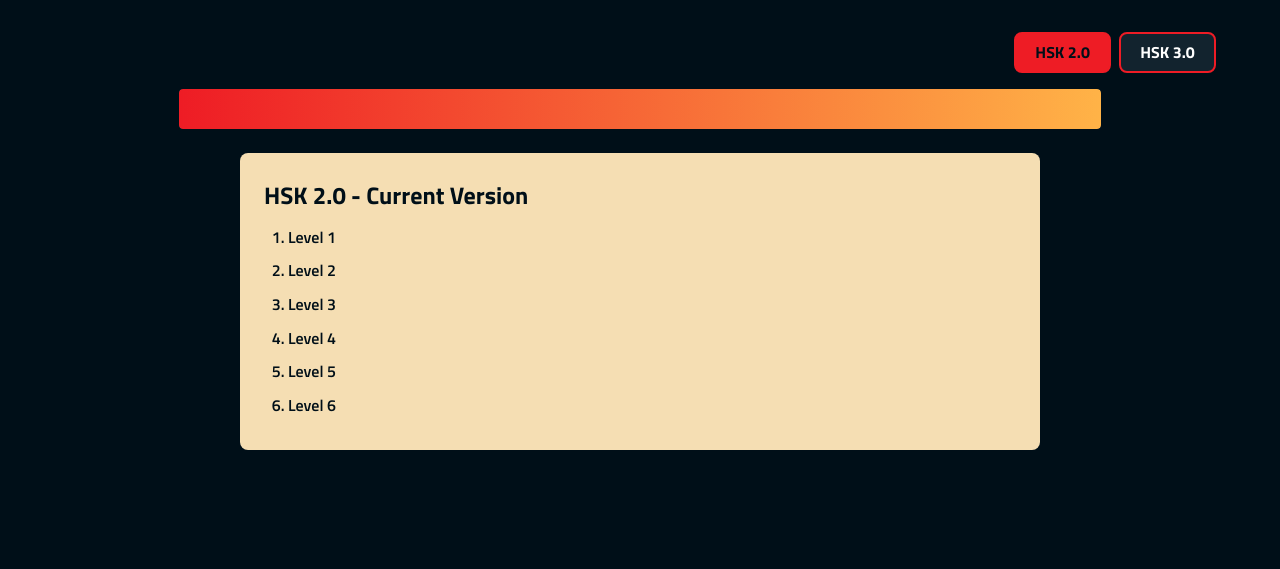
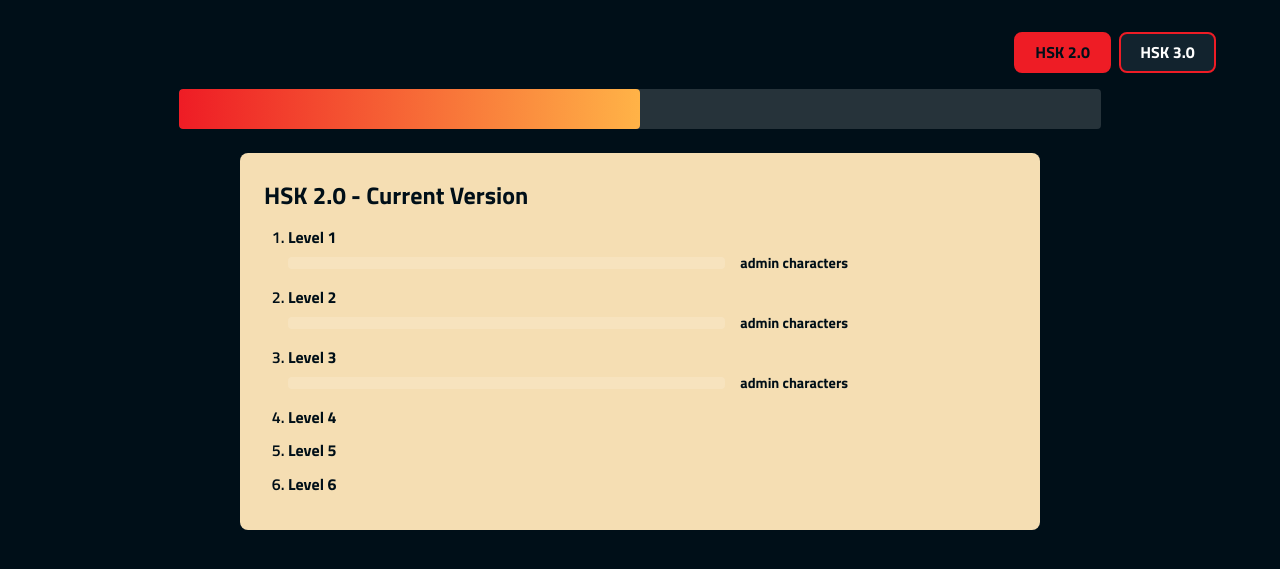
Before and after one commit to DriesVR94/HSK_Trainer2, a Flask app: template HanziLookupJS/Backend/templates/home_page.html in a window 1280 px wide. Shown: the part 91-660 px from the top of the page. Run offline with Flask 3, Linux system fonts and the light colour scheme; the template is opened without the code that fills it: most values are stand-ins (such as "Sample title", 1, 10 or a date in 2020); parts of the project's set-up code (start-up, migrations or seed data) failed here and were passed over.

Commit message:
Added progress bar for first 3 levels of HSK 2.0.

```diff
--- a/HanziLookupJS/Backend/static/home_page.css
+++ b/HanziLookupJS/Backend/static/home_page.css
@@ -167,6 +167,35 @@
     display: none;
 }
 
+/* --- PER-LEVEL PROGRESS BARS --- */
+.level-progress {
+  width: 60%;
+  height: 12px;
+  background: rgba(255, 255, 255, 0.15);
+  border-radius: 4px;
+  overflow: hidden;
+  margin: 0.4rem 0;
+  display: inline-block;
+  vertical-align: middle;
+}
+
+.progress-bar-inner {
+  height: 100%;
+  width: 0%; /* will represent actual completion later */
+  background: linear-gradient(90deg, #ee1c25, #ffb347);
+  border-radius: 4px;
+  transition: width 0.4s ease;
+}
+
+.level-count {
+  margin-left: 0.75rem;
+  font-size: 0.9rem;
+  color: #000f18;
+  display: inline-block;
+  vertical-align: middle;
+}
+
+
 /* --- RESPONSIVE NAV --- */
 @media (max-width: 900px) {
     nav {
--- a/HanziLookupJS/Backend/templates/home_page.html
+++ b/HanziLookupJS/Backend/templates/home_page.html
@@ -35,7 +35,7 @@
       <button class="toggle-btn" id="btnHSK3">HSK 3.0</button>
     </div>
 
-    <!-- Progress Bar -->
+    <!-- Global Progress Bar -->
     <div class="progress-container">
       <div class="progress-bar" id="progressBar"></div>
     </div>
@@ -44,13 +44,34 @@
     <section class="HSK2_0">
       <h2 class="header_selected_levels_currentHSK">HSK 2.0 - Current Version</h2>
       <ol>
-        <li>Level 1</li>
-        <li>Level 2</li>
-        <li>Level 3</li>
-        <li>Level 4</li>
-        <li>Level 5</li>
-        <li>Level 6</li>
-      </ol>
+        <li>
+            <div class="level-title">Level 1</div>
+            <div class="level-progress">
+            <div class="progress-bar-inner" style="width: 0%;"></div>
+            </div>
+            <div class="level-count">{{ counts["HSK2_0__Level_1"] }} characters</div>
+        </li>
+
+        <li>
+            <div class="level-title">Level 2</div>
+            <div class="level-progress">
+            <div class="progress-bar-inner" style="width: 0%;"></div>
+            </div>
+            <div class="level-count">{{ counts["HSK2_0__Level_2"] }} characters</div>
+        </li>
+
+        <li>
+            <div class="level-title">Level 3</div>
+            <div class="level-progress">
+            <div class="progress-bar-inner" style="width: 0%;"></div>
+            </div>
+            <div class="level-count">{{ counts["HSK2_0__Level_3"] }} characters</div>
+        </li>
+
+        <li><div class="level-title">Level 4</div></li>
+        <li><div class="level-title">Level 5</div></li>
+        <li><div class="level-title">Level 6</div></li>
+        </ol>
     </section>
 
     <!-- HSK 3.0 Section -->
@@ -76,7 +97,6 @@
       const hsk3Section = document.querySelector(".HSK3_0");
       const progressBar = document.getElementById("progressBar");
 
-      // Show HSK 2.0 by default
       showHSK("2.0");
 
       function showHSK(version) {
@@ -85,7 +105,7 @@
           hsk3Section.style.display = "none";
           btnHSK2.classList.add("active");
           btnHSK3.classList.remove("active");
-          updateProgress(6, 6); // Full completion for demo
+          updateProgress(3, 6); // Example: 3 of 6 levels completed
         } else {
           hsk2Section.style.display = "none";
           hsk3Section.style.display = "block";
```
Also changed, not shown: HanziLookupJS/Backend/db.py (+35 -30 lines).
